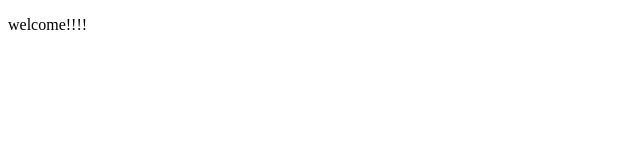
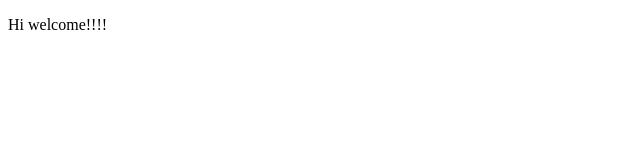
Before and after one commit to devatamil/FP, a plain HTML site: page index.html in a window 1280 px wide. Shown: the full height of the page, 0-640 px from the left. Drawn offline with Linux system fonts and the light colour scheme.

Commit message:
Update index.html

```diff
--- a/index.html
+++ b/index.html
@@ -6,6 +6,6 @@
     <title>Document</title>
 </head>
 <body>
-    <p>welcome!!!!</p>
+    <p>Hi welcome!!!!</p>
 </body>
 </html>
```
